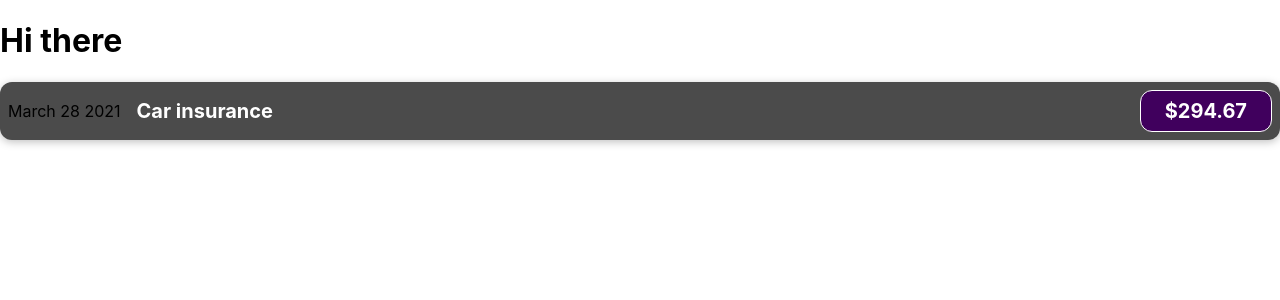
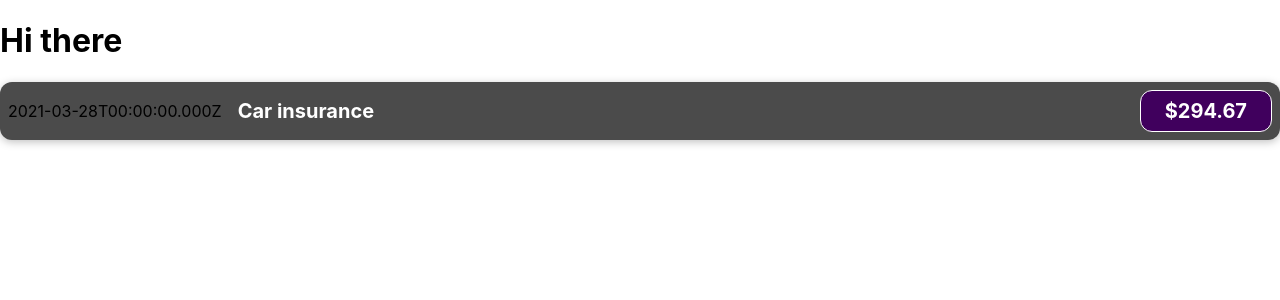
Before and after one commit to imran-farooq7/expense-tracker, a React (Create React App) app: page / in a window 1280 px wide. Shown: the top 300 px of the page. Built offline with nearby package versions, Linux system fonts and the light colour scheme.

Commit message:
updated expense item with dynamic values

```diff
--- a/src/components/ExpenseItem.js
+++ b/src/components/ExpenseItem.js
@@ -1,11 +1,15 @@
 import "./ExpenseItem.css"
+
 function ExpenseItem() {
+	const expenseDate = new Date(2021,2,28);
+	const expenseTitle = "Car insurance"
+	const expenseAmount = 294.67
     return (
 			<div className="expense-item">
-				<div>March 28 2021</div>
+				<div>{expenseDate.toISOString()}</div>
 				<div className="expense-item__description">
-					<h2>Car insurance</h2>
-					<div className="expense-item__price">$294.67</div>
+					<h2>{expenseTitle}</h2>
+					<div className="expense-item__price">${expenseAmount}</div>
 				</div>
 			</div>
 		);
```
